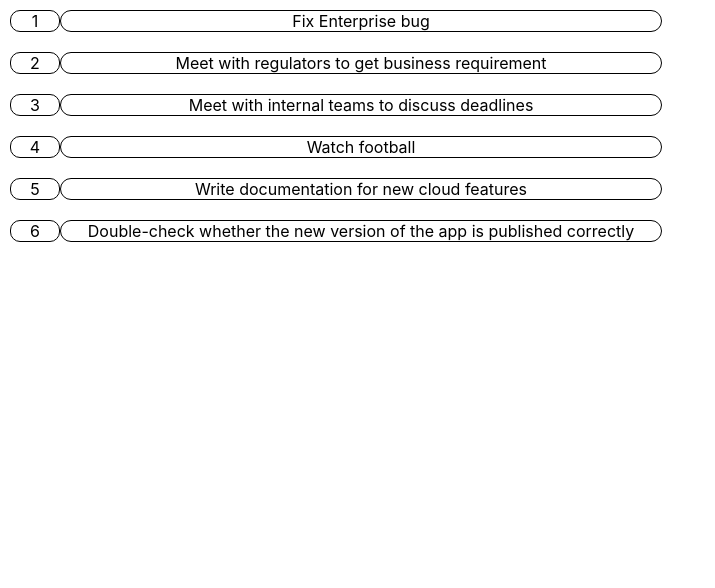
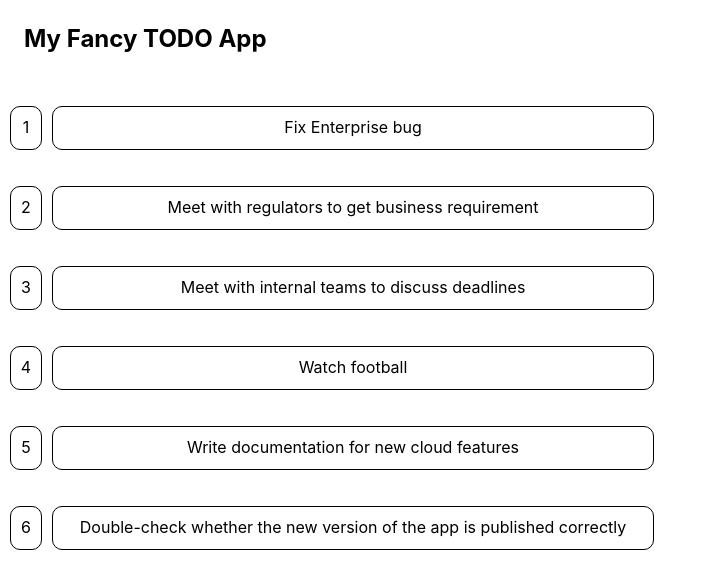
Before and after one commit to ptmdmusique/react-basic, a React (Create React App) app: page / in a window 1280 px wide. Shown: the top 588 px of the page, without its empty margins (0-715 px from the left). Built offline with nearby package versions, Linux system fonts and the light colour scheme.

Commit message:
Feature 4 reviewed

```diff
--- a/src/App.css
+++ b/src/App.css
@@ -28,23 +28,35 @@
   color: #61dafb;
 }
 
+.title {
+  margin: 24px 707px 24px 24px;
+  width: 800px;
+  height: 48px;
+}
+
 .container {
   display: flex;
-  width: 800px;
+  width: 704px;
+  height: 60px;
+  line-height: 40px;
   padding: 10px;
 }
 
+
 .id-container {
   border: 1px solid;
-  width: 48px;
+  width:30px;
+  margin-bottom: 16px;
   border-radius: 10px;
-  text-align: center
-}
+  text-align: center;
+  }
 
 .task-name-container {
   border: 1px solid;
   width: 600px;
-  border-radius: 25px;
+  margin-left: 10px;
+  margin-bottom: 16px;
+  border-radius: 10px;
   text-align: center;
 }
 
--- a/src/App.tsx
+++ b/src/App.tsx
@@ -5,6 +5,9 @@ import { taskList } from "./taskList";
 function TaskShow() {
   return (
     <div>
+      <div className="title">
+        <h2>My Fancy TODO App</h2>
+      </div>
       {taskList.map((task) => (
         <div className="container">
             <div className="id-container">{task.id}</div>
```
